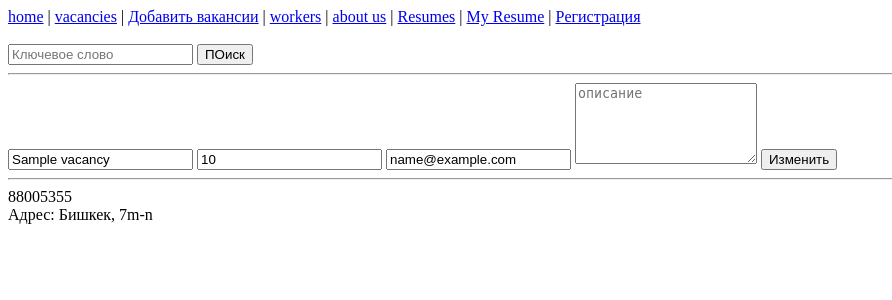
After one commit to NurislamBejsebaev/hundnuter, a Django app: page /vacancy-edit/1/ in a window 1280 px wide. The commit adds this page. Shown: the top 300 px of the page, without its empty margins (0-892 px from the left). Run offline with Django 4.2, Linux system fonts and the light colour scheme; tables that the repository leaves empty hold one stand-in row (values such as "Sample post").

Commit message:
'vacancy_edit_resume_edit'

```diff
--- a/core/models.py
+++ b/core/models.py
@@ -32,6 +32,7 @@ class Vacancy(models.Model):
         verbose_name = 'Вакансия'
         verbose_name_plural = "Вакансии"
         ordering = ['salary']
+        unique_together = [['title', 'email']]
 
 
 class Company(models.Model):
--- a/core/templates/base.html
+++ b/core/templates/base.html
@@ -13,16 +13,28 @@
     <nav>
         <a href="/">home</a> |
         <a href="/vacancies">vacancies</a>  |
+        <a href="{% url 'vacancies-add' %}">Добавить вакансии</a> |
         <a href="/workers">workers</a>   |
         <a href="/about">about us</a>   |
         <a href="/resume-list">Resumes</a> |
         <a href="/my-resume">My Resume</a> |
         {% if request.user.is_authenticated %}
+        <a href="{% url 'my-resume' %}">Резюме</a> |
+        <a href="{% url 'add-resume' %}">Добавить резюме</a> |
             Привет, {{request.user.username}}
         {% else %}
-            Пожалуйста, авторизуйтесь!
+            <a href="{% 'reg' %"}>Рeгистрация</a>
         {% endif %}
+
     </nav>
+    <div>
+        <br>
+            <form method="GET" action="/search">
+            <input type="text"placeholder="Ключевое слово" name="keyword">
+            <button>ПОиск</button>
+        </form>
+    </div>
+    <hr>
     {% block content %}
     {% endblock %}
     <footer>
--- /dev/null
+++ b/core/templates/vacancy/vacan_edit.html
@@ -0,0 +1,16 @@
+{% extends 'base.html' %}
+
+{% block content  %}
+
+   <form method="POST">
+       {% csrf_token %}
+      <input type="text" name="title" placeholder="заголовок" value="{{ vacancy.title }}">
+      <input type="number" name="salary" placeholder="цена" value="{{ vacancy.salary }}">
+      <input type="email" name="email" placeholder="почта" value="{{ vacancy.email }}">
+      <textarea name="description" cols="20" rows="5" placeholder="описание" value="{{ vacancy.descrpition }}"></textarea>
+      <button>Изменить</button>
+   </form>
+
+
+
+{% endblock %}
--- a/core/templates/vacancy/vacancy_detail.html
+++ b/core/templates/vacancy/vacancy_detail.html
@@ -8,6 +8,7 @@
 {% block content  %}
 <h2>Описание вакансии</h2>
 <p>{{ vacancy.description }}</p>
+<p>{{vacancy.salary}}</p>
 
 <h2>Кандидаты</h2>
 <ul>
@@ -16,5 +17,6 @@
   {% empty %}
     <li>Нет кандидатов</li>
   {% endfor %}
+  <a href="{% url 'vacancy-edit' vacancy.id %}">Изменить вакансии</a> |
 </ul>
 {% endblock %}
--- a/core/views.py
+++ b/core/views.py
@@ -1,5 +1,6 @@
-from django.shortcuts import render, HttpResponse, get_object_or_404
+from django.shortcuts import render, HttpResponse, get_object_or_404, redirect
 from core.models import Vacancy, Company
+from django.contrib.auth.models import User
 # Create your views here.
 
 
@@ -48,3 +49,53 @@ def vacancy_detail(request, id):
         'candidates': candidates,
     }
     return render(request, 'vacancy/vacancy_detail.html', context)
+
+
+def search(request):
+    word = request.GET["keyword"]
+    vacancy_list = Vacancy.objects.filter(title__contains=word)
+    context = {'vacancies': vacancy_list}
+    return render(request, 'vacancy/vacanies.html', context)
+
+
+def reg_view(request):
+    if request.method == "POST":
+        user = User(
+            username=request.POST["username"]
+        )
+        user.save()
+        user.set_password(request.POST["password"])
+        user.save()
+        return HttpResponse('Готово')
+
+    return render(
+        request,
+        "auth/register.html"
+
+    )
+
+
+def vacancy_add(request):
+    if request.method == "GET":
+        return render(request, 'vacancy/vacan_add.html')
+    elif request.method == "POST":
+        new_vacan = Vacancy()
+        # new_vacan.candidate = request.
+        new_vacan.title = request.POST['title']
+        new_vacan.salary = int(request.POST['salary'])
+        new_vacan.email = request.POST['email']
+        new_vacan.description = request.POST['description']
+        new_vacan.save()
+        return HttpResponse('successfully added')
+
+
+def vacancy_edit(request, id):
+    vacancy = Vacancy.objects.get(id=id)
+    if request.method == "POST":
+        vacancy.title = request.POST['title']
+        vacancy.salary = int(request.POST['salary'])
+        vacancy.email = request.POST['email']
+        vacancy.description = request.POST['description']
+        vacancy.save()
+        return redirect(f'/vacancy/{vacancy.id}/')
+    return render(request, 'vacancy/vacan_edit.html', {'vacancy': vacancy})
--- a/hundhunter/urls.py
+++ b/hundhunter/urls.py
@@ -1,21 +1,7 @@
 from django.contrib import admin
 from django.urls import path
-from worker.views import (
-    worker_list,
-    worker_info,
-    resume_list,
-    resume_info,
-    my_resume,
-)
-from core.views import (
-    homepage,
-    about,
-    contacts,
-    adress,
-    vacancy_list,
-    company_list,
-    vacancy_detail,
-)
+from worker.views import *
+from core.views import *
 
 urlpatterns = [
     path('admin/', admin.site.urls),
@@ -29,6 +15,12 @@ urlpatterns = [
     path("worker/<int:id>/", worker_info),
     path('resume-list/', resume_list),
     path("resume-info/<int:id>/", resume_info),
+    path('add-resume/', add_resume, name='add-resume'),
+    path("resume-edit/<int:id>/", resume_edit, name='resume-edit'),
     path('my-resume', my_resume, name="my-resume"),
-    path('vacancy/<int:id>/', vacancy_detail, name='vacancy_detail'),
+    path('vacancy/<int:id>/', vacancy_detail, name='vacancy-detail'),
+    path('vacancy-edit/<int:id>/', vacancy_edit, name='vacancy-edit'),
+    path('vacancies-add/', vacancy_add, name='vacancies-add'),
+    path('search/', search, name='search'),
+    path("registration/", reg_view, name='reg')
 ]
--- a/worker/templates/resumes/resume_info.html
+++ b/worker/templates/resumes/resume_info.html
@@ -8,4 +8,6 @@
           <div>{{resume.text}}</div>
           <hr/>
           <div>{{resume.created_at}}</div>
+          <hr/>
+            <a href="{% url 'resume-edit' resume.id %}">Изменить</a>
 {% endblock %}
```
Also changed, not shown: core/templates/auth/register.html (added, +11 -0 lines), core/templates/vacancy/vacan_add.html (added, +16 -0 lines), core/templates/vacancy/vacanies.html (+6 -1 lines), worker/templates/resumes/resume_add.html (added, +14 -0 lines), worker/templates/resumes/resume_edit.html (added, +14 -0 lines), worker/views.py (+24 -1 lines), core/migrations/0004_alter_vacancy_options_alter_vacancy_unique_together.py (added).
